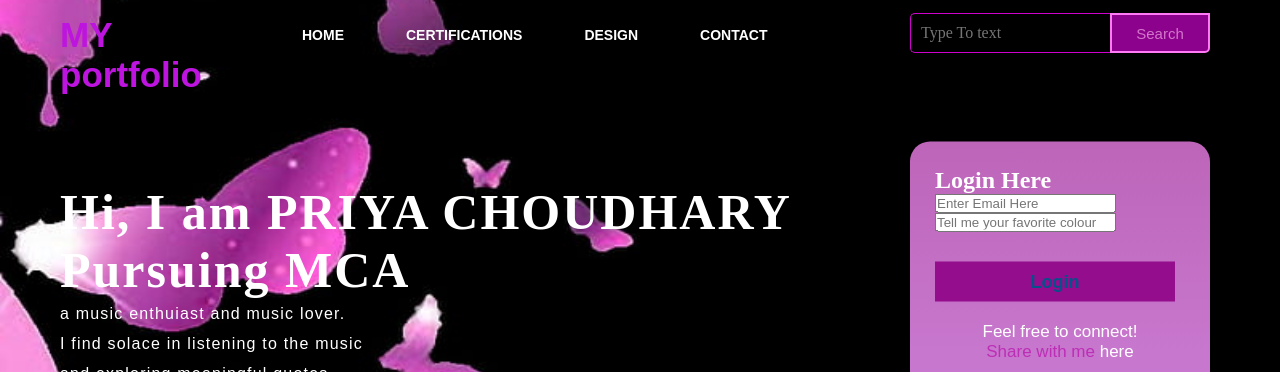
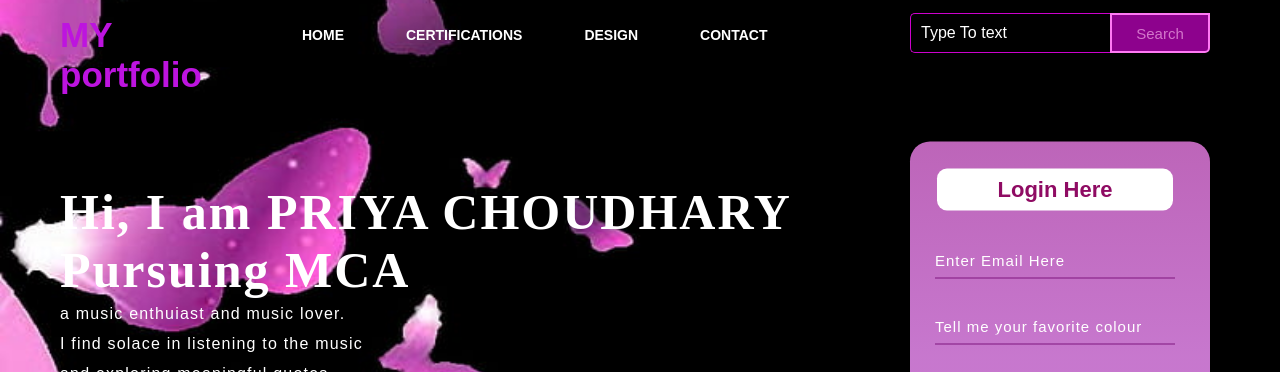
Before and after one commit to priya281220/myportfolio, a plain HTML site: page index.html in a window 1280 px wide. Shown: the top 372 px of the page. Drawn offline with nearby package versions, Linux system fonts and the light colour scheme.

Commit message:
Update style1.css

```diff
--- a/style1.css
+++ b/style1.css
@@ -173,21 +173,53 @@ ul li a:hover{
     font-size: 65px
 }
 
+.form{
+    width: 250px;
+    height: 380px;
+    background: linear-gradient(to top, rgba(235, 141, 243, 0.849)50%,rgba(236, 126, 231, 0.8));
+    position: absolute;
+    top: -20px;
+    left: 870px;
+    transform: translate(0%,-5%);
+    border-radius: 50% solid rgb(202, 88, 183);
+    padding: 25px;
 
-.form {
-    width: 90%; /* Adjusted width for smaller screens */
-    max-width: 300px; /* Maximum width for smaller screens */
-    margin: auto; /* Center horizontally */
-    border-radius: 20px;
-    padding: 25px;
 }
 
-/* Adjusted for responsiveness */
-@media screen and (max-width: 600px) {
-    .form {
-        width: 90%; /* Adjusted width for smaller screens */
-        max-width: 90%; /* Maximum width for smaller screens */
-    }
+.form h2{
+    width: 220px;
+    font-family: sans-serif;
+    text-align: center;
+    color: #8f0b63;
+    font-size: 22px;
+    background-color: #fff;
+    border-radius: 10px;
+    margin: 2px;
+    padding: 8px;
+}
+
+.form input{
+    width: 240px;
+    height: 35px;
+    background: transparent;
+    border-bottom: 1px solid #801780;
+    border-top: none;
+    border-right: none;
+    border-left: none;
+    color: #fff;
+    font-size: 15px;
+    letter-spacing: 1px;
+    margin-top: 30px;
+    font-family: sans-serif;
+}
+
+.form input:focus{
+    outline:#5e035e;
+}
+
+::placeholder{
+    color: #fff;
+    font-family: Arial;
 }
 
 .btnn{
```
